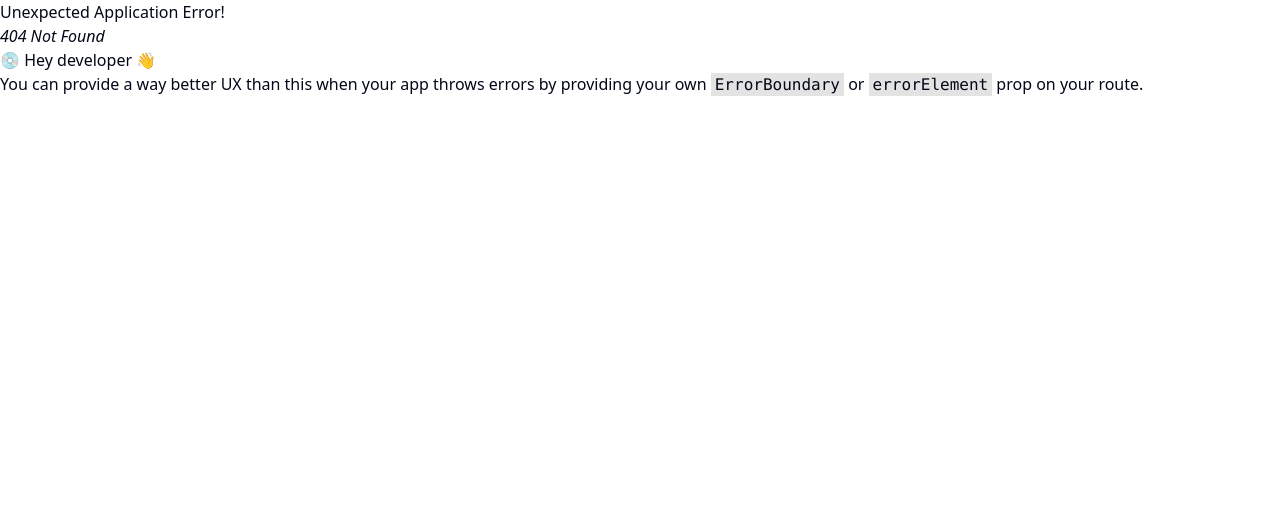
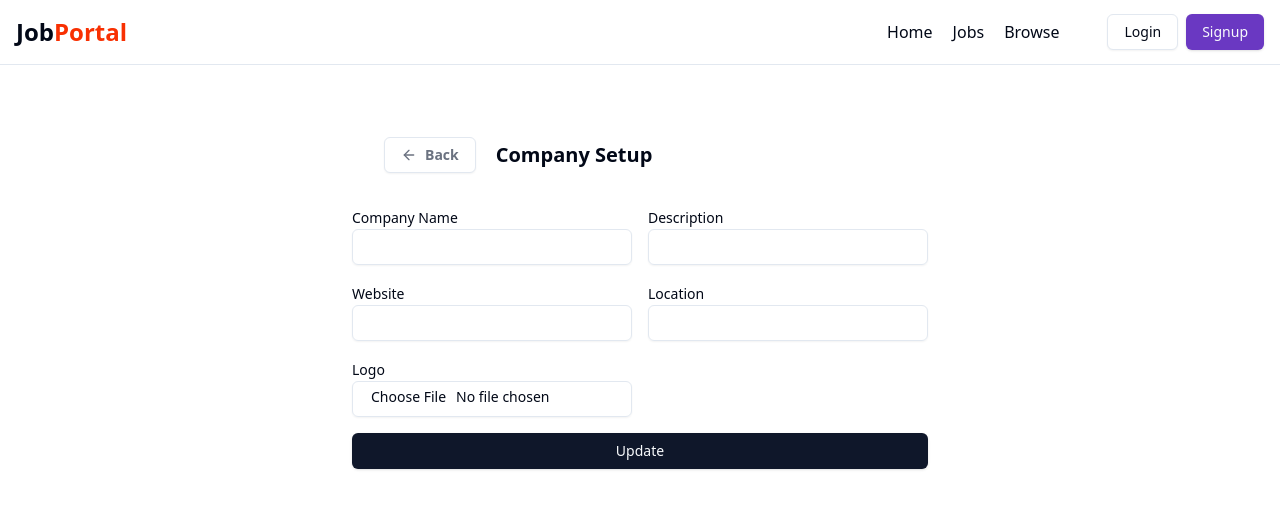
Before and after one commit to swagatakar111/Job-Portal, a React app in the folder frontend/: page /admin/companies/1 in a window 1280 px wide. Before the commit this address had no page. Shown: the top 508 px of the page. Built offline with nearby package versions, Linux system fonts and the light colour scheme; no server answers; the HTML template or start-up script is replaced by a standard one.

Commit message:
Create Ans Update Company Feature

```diff
--- a/frontend/src/App.jsx
+++ b/frontend/src/App.jsx
@@ -10,6 +10,7 @@ import Profile from "./components/Profile.jsx";
 import JobDescription from "./components/JobDescription.jsx";
 import Companies from "./components/admin/Companies.jsx";
 import CompanyCreate from "./components/admin/CompanyCreate.jsx";
+import CompanySetup from "./components/admin/CompanySetup.jsx";
 
 
 const appRouter = createBrowserRouter([
@@ -48,6 +49,10 @@ const appRouter = createBrowserRouter([
   {
     path:'/admin/companies/create',
     element:<CompanyCreate/>
+  },
+  {
+    path:'/admin/companies/:id',
+    element:<CompanySetup/>
   }
 ])
 
--- a/frontend/src/components/admin/CompanyCreate.jsx
+++ b/frontend/src/components/admin/CompanyCreate.jsx
@@ -7,29 +7,43 @@ import { useNavigate } from 'react-router-dom'
 import axios from 'axios'
 import { COMPANY_API_END_POINT } from '@/utils/constant'
 import {toast } from 'sonner'
+import { useDispatch } from 'react-redux'
+import { setSingleCompany } from '@/redux/companySlice'
 
 const CompanyCreate = () => {
     const navigate = useNavigate();
     const dispatch = useDispatch();
-    const [companyName, setCompanyName] = useState();
-    const registerNewCompany = async () => {
-        try {
-            const res = await axios.post(`${COMPANY_API_END_POINT}/register`, {companyName}, {
-                headers:{
-                    'Content-Type':'application/json'
+    const [companyName, setCompanyName] = useState("");
+   const registerNewCompany = async () => {
+    if (!companyName || companyName.trim() === "") {
+        toast.error("Company name is required");
+        return;
+    }
+
+    try {
+        const res = await axios.post(
+            `${COMPANY_API_END_POINT}/register`,
+            { companyName },
+            {
+                headers: {
+                    "Content-Type": "application/json"
                 },
-                withCredentials:true
-            });
-            if(res?.data?.success){
-                dispatch(setSingleCompany(res.data.company));
-                toast.success(res.data.message);
-                const companyId = res?.data?.company?._id;
-                navigate(`/admin/companies/${companyId}`);
+                withCredentials: true
             }
-        } catch (error) {
-            console.log(error);
+        );
+
+        if (res?.data?.success) {
+            dispatch(setSingleCompany(res.data.company));
+            toast.success(res.data.message);
+            navigate(`/admin/companies/${res.data.company._id}`);
         }
+
+    } catch (error) {
+        toast.error(error?.response?.data?.message || "Something went wrong");
+        console.log(error);
     }
+};
+
     return (
         <div>
             <Navbar />
--- /dev/null
+++ b/frontend/src/components/admin/CompanySetup.jsx
@@ -0,0 +1,148 @@
+import React, { useEffect, useState } from 'react'
+import Navbar from '../shared/Navbar'
+import { Button } from '../ui/button'
+import { ArrowLeft, Loader2 } from 'lucide-react'
+import { Label } from '../ui/label'
+import { Input } from '../ui/input'
+import axios from 'axios'
+import { COMPANY_API_END_POINT } from '@/utils/constant'
+import { useNavigate, useParams } from 'react-router-dom'
+import { toast } from 'sonner'
+import { useSelector } from 'react-redux'
+import useGetCompanyById from '@/hooks/useGetCompanyById'
+
+const CompanySetup = () => {
+    const params = useParams();
+    useGetCompanyById(params.id);
+    const [input, setInput] = useState({
+        name: "",
+        description: "",
+        website: "",
+        location: "",
+        file: null
+    });
+    const {singleCompany} = useSelector(store=>store.company);
+    const [loading, setLoading] = useState(false);
+    const navigate = useNavigate();
+
+    const changeEventHandler = (e) => {
+        setInput({ ...input, [e.target.name]: e.target.value });
+    }
+
+    const changeFileHandler = (e) => {
+        const file = e.target.files?.[0];
+        setInput({ ...input, file });
+    }
+
+    const submitHandler = async (e) => {
+        e.preventDefault();
+        const formData = new FormData();
+        formData.append("name", input.name);
+        formData.append("description", input.description);
+        formData.append("website", input.website);
+        formData.append("location", input.location);
+        if (input.file) {
+            formData.append("file", input.file);
+        }
+        try {
+            setLoading(true);
+            const res = await axios.put(`${COMPANY_API_END_POINT}/update/${params.id}`, formData, {
+                headers: {
+                    'Content-Type': 'multipart/form-data'
+                },
+                withCredentials: true
+            });
+            if (res.data.success) {
+                toast.success(res.data.message);
+                navigate("/admin/companies");
+            }
+        } catch (error) {
+            console.log(error);
+            toast.error(error.response.data.message);
+        } finally {
+            setLoading(false);
+        }
+    }
+
+    useEffect(() => {
+    if (singleCompany) {
+        setInput({
+            name: singleCompany.name || "",
+            description: singleCompany.description || "",
+            website: singleCompany.website || "",
+            location: singleCompany.location || "",
+            file: null   // ✅ ALWAYS null
+        });
+    }
+}, [singleCompany]);
+
+
+    return (
+        <div>
+            <Navbar />
+            <div className='max-w-xl mx-auto my-10'>
+                <form onSubmit={submitHandler}>
+                    <div className='flex items-center gap-5 p-8'>
+                        <Button onClick={() => navigate("/admin/companies")} variant="outline" className="flex items-center gap-2 text-gray-500 font-semibold">
+                            <ArrowLeft />
+                            <span>Back</span>
+                        </Button>
+                        <h1 className='font-bold text-xl'>Company Setup</h1>
+                    </div>
+                    <div className='grid grid-cols-2 gap-4'>
+                        <div>
+                            <Label>Company Name</Label>
+                            <Input
+                                type="text"
+                                name="name"
+                                value={input.name}
+                                onChange={changeEventHandler}
+                            />
+                        </div>
+                        <div>
+                            <Label>Description</Label>
+                            <Input
+                                type="text"
+                                name="description"
+                                value={input.description}
+                                onChange={changeEventHandler}
+                            />
+                        </div>
+                        <div>
+                            <Label>Website</Label>
+                            <Input
+                                type="text"
+                                name="website"
+                                value={input.website}
+                                onChange={changeEventHandler}
+                            />
+                        </div>
+                        <div>
+                            <Label>Location</Label>
+                            <Input
+                                type="text"
+                                name="location"
+                                value={input.location}
+                                onChange={changeEventHandler}
+                            />
+                        </div>
+                        <div>
+                            <Label>Logo</Label>
+                            <Input
+                                type="file"
+                                accept="image/*"
+                                onChange={changeFileHandler}
+                            />
+                        </div>
+                    </div>
+                    {
+                        loading ? <Button className="w-full my-4"> <Loader2 className='mr-2 h-4 w-4 animate-spin' /> Please wait </Button> : <Button type="submit" className="w-full my-4">Update</Button>
+                    }
+                </form>
+            </div>
+
+        </div>
+    )
+}
+
+export default CompanySetup
--- /dev/null
+++ b/frontend/src/hooks/useGetAllCompanies.jsx
@@ -0,0 +1,24 @@
+import { setCompanies} from '@/redux/companySlice'
+import { COMPANY_API_END_POINT } from '@/utils/constant'
+import axios from 'axios'
+import { useEffect } from 'react'
+import { useDispatch}from 'react-redux'
+
+const useGetAllCompanies = () => {
+    const dispatch = useDispatch();
+    useEffect(()=>{
+        const fetchSingleCompany = async () => {
+            try {
+                const res = await axios.get(`${COMPANY_API_END_POINT}/get`,{withCredentials:true});
+                if(res.data.success){
+                    dispatch(setCompanies(res.data.company));
+                }
+            } catch (error) {
+                console.log(error);
+            }
+        }
+      fetchSingleCompany();
+    },[companyId, dispatch])
+}
+
+export default useGetAllCompanies
--- /dev/null
+++ b/frontend/src/hooks/useGetCompanyById.jsx
@@ -0,0 +1,24 @@
+import { setSingleCompany } from '@/redux/companySlice'
+import { COMPANY_API_END_POINT } from '@/utils/constant'
+import axios from 'axios'
+import { useEffect } from 'react'
+import { useDispatch}from 'react-redux'
+
+const useGetAllCompanyById = (companyId) => {
+    const dispatch = useDispatch();
+    useEffect(()=>{
+        const fetchSingleCompany = async () => {
+            try {
+                const res = await axios.get(`${COMPANY_API_END_POINT}/get/${companyId}`,{withCredentials:true});
+                if(res.data.success){
+                    dispatch(setSingleCompany(res.data.company));
+                }
+            } catch (error) {
+                console.log(error);
+            }
+        }
+      fetchSingleCompany();
+    },[companyId, dispatch])
+}
+
+export default useGetAllCompanyById
--- a/frontend/src/redux/companySlice.js
+++ b/frontend/src/redux/companySlice.js
@@ -4,13 +4,17 @@ const companySlice = createSlice({
     name:"company",
     initialState:{
         singleCompany:null,
+         companies:[],
     },
     reducers:{
         // actions
         setSingleCompany:(state,action) => {
             state.singleCompany = action.payload;
+        },
+        setCompanies:(state,action) => {
+            state.companies = action.payload;
         }
     }
 });
-export const {setSingleCompany} = companySlice.actions;
+export const {setSingleCompany,setCompanies} = companySlice.actions;
 export default companySlice.reducer;
```
Also changed, not shown: 2 other files (tests, documents, lock files or other folders).
